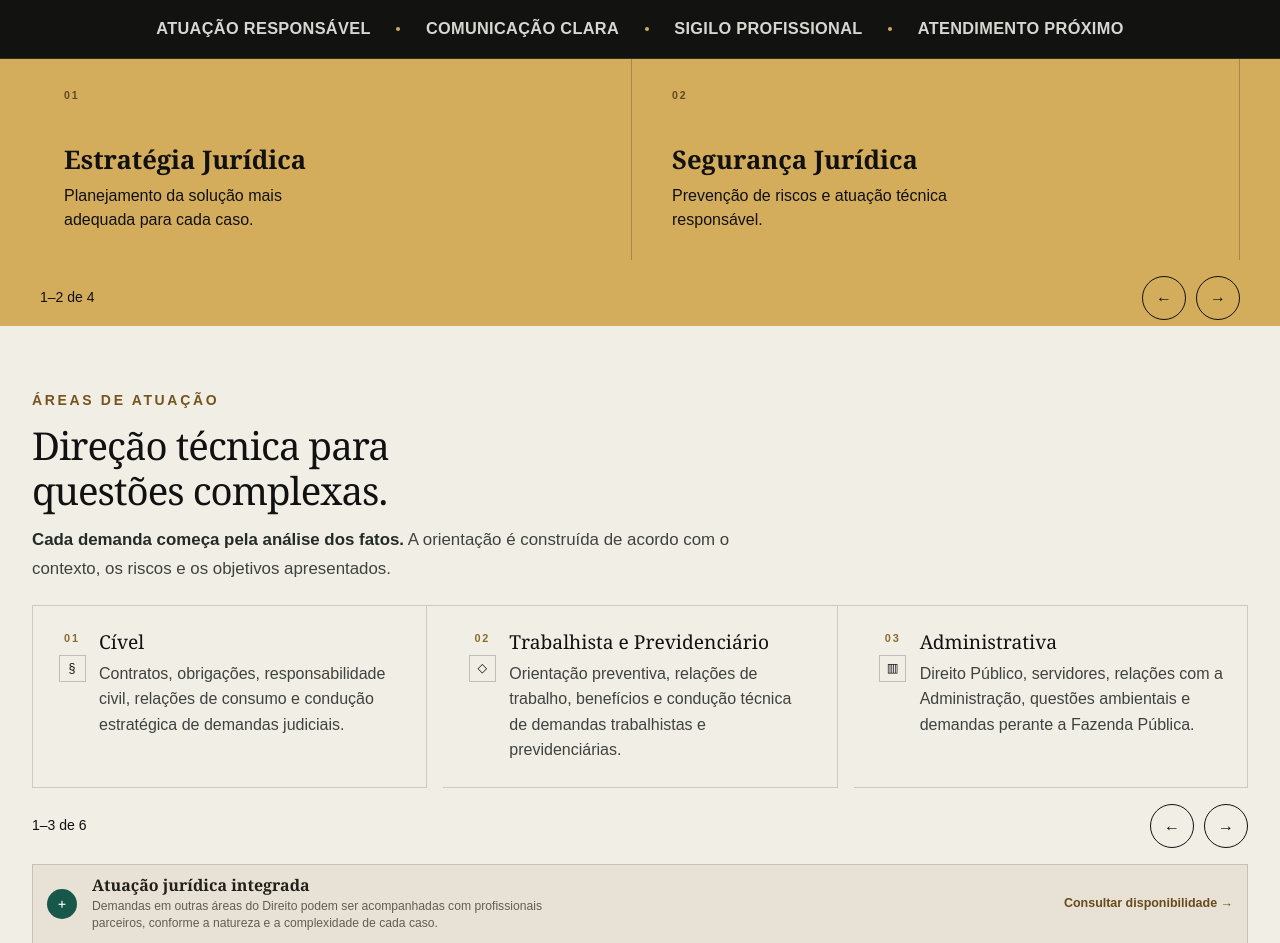
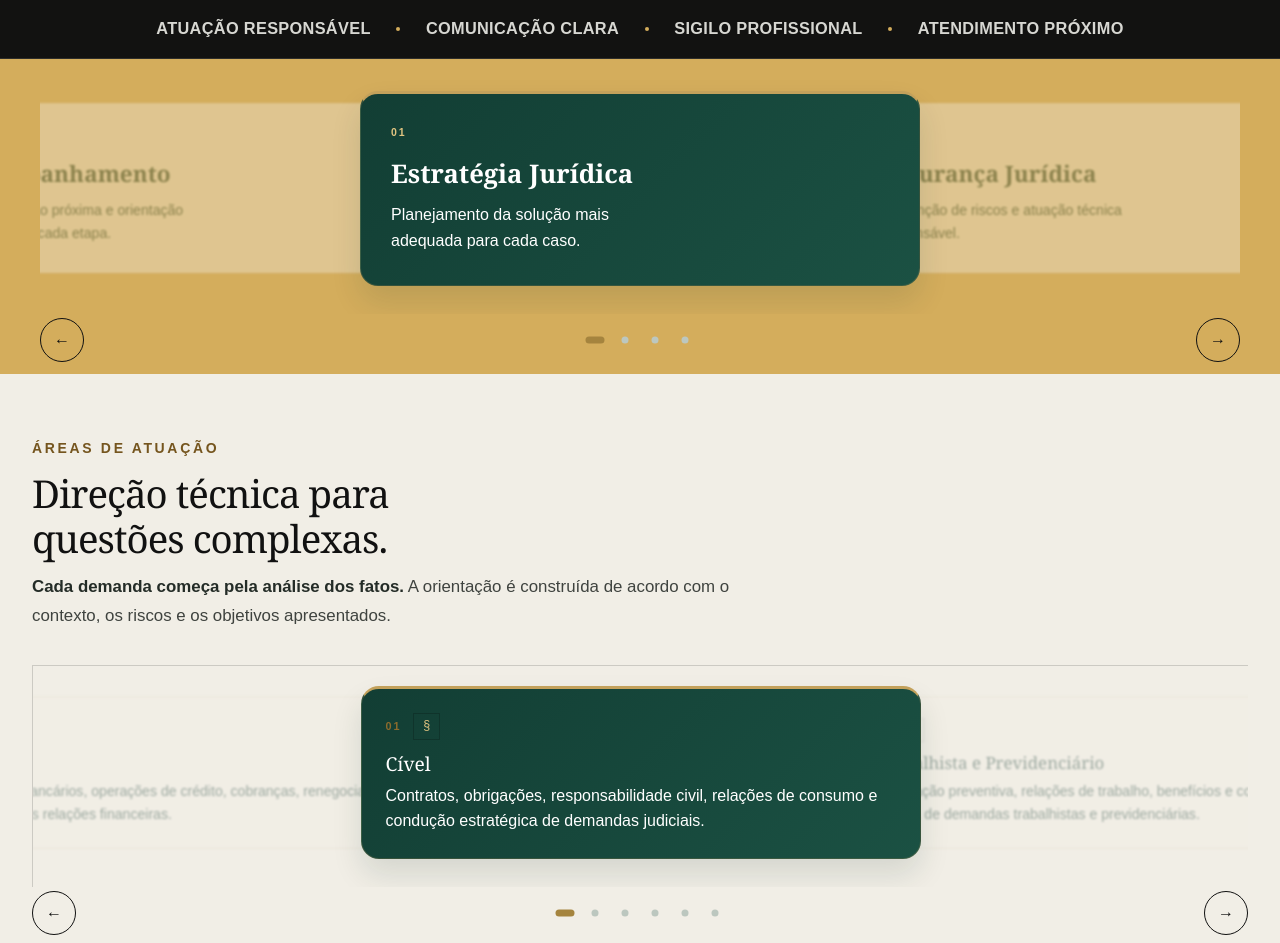
Before and after one commit to lucas00itb-ui/dmg-juridico-site, a plain HTML site: page index.html in a window 1280 px wide. Shown: the part 817-1760 px from the top of the page. Drawn offline with Linux system fonts and the light colour scheme.

Commit message:
Introduce original DMG featured-card carousels with 1.5-second rotation

```diff
--- a/area-do-cliente/index.html
+++ b/area-do-cliente/index.html
@@ -11,8 +11,8 @@
   <link rel="icon" href="/favicon.png" type="image/png" sizes="96x96">
   <link rel="icon" href="/favicon.ico" sizes="any">
   <link rel="stylesheet" href="../assets/css/style.css">
-  <link rel="stylesheet" href="/assets/css/motion.css?v=20260909-2500-v2">
-  <script src="/assets/js/carousels.js?v=20260909-2500-v2" defer></script>
+  <link rel="stylesheet" href="/assets/css/motion.css?v=20260909-featured-1500">
+  <script src="/assets/js/carousels.js?v=20260909-featured-1500" defer></script>
 </head>
 <body class="portal-page">
   <main class="portal-shell">
--- a/assets/css/motion.css
+++ b/assets/css/motion.css
@@ -40,3 +40,23 @@ html body .office-section .office-value p { margin:0; font-size:1rem; line-heigh
 html body .lp-services .dmg-track>.lp-service { text-align:left!important; }
 html body .lp-services .dmg-track>.lp-service h3 { line-height:1.3!important; }
 html body .lp-services .dmg-track>.lp-service p { font-size:1rem!important; line-height:1.65!important; }
+/* DMG signature: emerald focal card, fine gold rule, softly recessed neighbors. */
+html body .dmg-featured { position:relative; padding-top:12px; }
+html body .dmg-featured .dmg-track { display:grid!important; grid-template-columns:minmax(0,1fr)!important; overflow:hidden!important; gap:0!important; padding:20px 0 28px!important; scroll-snap-type:none; touch-action:pan-y; }
+html body .dmg-featured .dmg-track>article { grid-area:1/1; width:58%!important; max-width:560px!important; min-width:0!important; justify-self:center; align-self:stretch; margin:0!important; padding:30px!important; display:flex!important; flex-direction:column; align-items:flex-start; justify-content:center; gap:16px; border:1px solid rgba(165,139,80,.25)!important; border-radius:18px!important; background:#f2eee5!important; color:#173d33!important; box-shadow:none; transition:transform .45s ease,opacity .45s ease,filter .45s ease,background .45s ease!important; }
+html body .dmg-featured .dmg-track>article.is-current { opacity:1!important; transform:translateX(0) scale(1)!important; filter:none; z-index:3; background:linear-gradient(135deg,#123e34,#1b5143)!important; color:#fff!important; box-shadow:0 16px 30px rgba(15,50,40,.12); border-top:3px solid #c3a15b!important; }
+html body .dmg-featured .dmg-track>article.is-before { transform:translateX(-82%) scale(.88)!important; opacity:.38!important; filter:blur(1px); z-index:1; }
+html body .dmg-featured .dmg-track>article.is-after { transform:translateX(82%) scale(.88)!important; opacity:.38!important; filter:blur(1px); z-index:1; }
+html body .dmg-featured .dmg-track>article.is-away { opacity:0!important; visibility:hidden!important; transform:scale(.8)!important; pointer-events:none; }
+html body .dmg-featured .dmg-track>article h2,html body .dmg-featured .dmg-track>article h3 { color:inherit!important; text-align:left!important; margin:0 0 12px!important; font-size:clamp(1.25rem,2vw,1.75rem)!important; line-height:1.3!important; }
+html body .dmg-featured .dmg-track>article p { color:inherit!important; text-align:left!important; margin:0!important; font-size:1rem!important; line-height:1.65!important; }
+html body .dmg-featured .dmg-track>article.is-current small,html body .dmg-featured .dmg-track>article.is-current .practice-top,html body .dmg-featured .dmg-track>article.is-current>span { color:#e1c481!important; }
+html body .dmg-featured .practice-top { flex-direction:row!important; gap:12px!important; }
+html body .dmg-featured .dmg-controls { justify-content:space-between; gap:16px; padding:4px 0 12px; }
+.dmg-dots { display:flex; flex-wrap:wrap; justify-content:center; gap:2px; }
+html body .dmg-dots button { width:28px; min-width:28px; height:36px; border:0; position:relative; background:transparent; }
+.dmg-dots button::after { content:''; position:absolute; width:7px; height:7px; border-radius:50%; background:#bcc7bf; left:50%; top:50%; transform:translate(-50%,-50%); transition:width .3s,background .3s; }
+.dmg-dots button[aria-current="true"]::after { width:19px; border-radius:5px; background:#a5843e; }
+html body .office-section .dmg-featured .dmg-track>.office-value { width:88%!important; min-height:200px; }
+@media(max-width:600px) { html body .dmg-featured .dmg-track>article { width:84%!important; padding:24px!important; border-radius:12px!important; } html body .office-section .dmg-featured .dmg-track>.office-value { width:88%!important; } }
+@media(prefers-reduced-motion:reduce) { html body .dmg-featured .dmg-track>article { transition:none!important; } }
--- a/assets/js/carousels.js
+++ b/assets/js/carousels.js
@@ -1,67 +1,47 @@
-/* Automatic rotation resumes after touch/navigation; no persistent pause state. */
+/* DMG editorial carousel: a featured card with quiet neighboring previews. */
 document.querySelectorAll('[data-carousel]').forEach((track) => {
   const items = [...track.children];
   if (items.length < 2) return;
   const reduced = window.matchMedia('(prefers-reduced-motion: reduce)');
   const frame = document.createElement('div');
-  frame.className = 'dmg-carousel';
-  frame.setAttribute('role', 'region');
-  frame.setAttribute('aria-roledescription', 'carrossel');
-  frame.setAttribute('aria-label', track.dataset.carousel);
+  frame.className = 'dmg-carousel dmg-featured';
+  frame.setAttribute('role','region');
+  frame.setAttribute('aria-roledescription','carrossel');
+  frame.setAttribute('aria-label',track.dataset.carousel);
   track.before(frame); frame.append(track);
   track.classList.add('dmg-track'); track.tabIndex = 0;
-  track.setAttribute('aria-label', `${track.dataset.carousel}: use as setas para navegar`);
-  const controls = document.createElement('div'); controls.className = 'dmg-controls';
-  const count = document.createElement('span'); count.className = 'dmg-count';
-  const button = (text, label) => {
-    const el = document.createElement('button'); el.type = 'button';
-    el.textContent = text; el.setAttribute('aria-label', label); return el;
+  track.setAttribute('aria-label',`${track.dataset.carousel}: use as setas para navegar`);
+  const controls=document.createElement('div'); controls.className='dmg-controls';
+  const make=(text,label)=>{const b=document.createElement('button'); b.type='button';b.textContent=text;b.setAttribute('aria-label',label);return b;};
+  const prev=make('←','Item anterior'), next=make('→','Próximo item');
+  const dots=document.createElement('div');dots.className='dmg-dots';
+  const buttons=items.map((item,i)=>{const b=make('',`Mostrar ${item.querySelector('h2,h3')?.textContent || `item ${i+1}`}`);dots.append(b);return b;});
+  controls.append(prev,dots,next);frame.append(controls);
+  let active=0,timer,startX=null;
+  const interval=1500;track.dataset.interval=String(interval);
+  const render=()=>{
+    items.forEach((item,i)=>{
+      let pos=(i-active+items.length)%items.length;
+      if(pos===items.length-1)pos=-1;
+      item.classList.toggle('is-current',pos===0);
+      item.classList.toggle('is-before',pos===-1);
+      item.classList.toggle('is-after',pos===1);
+      item.classList.toggle('is-away',Math.abs(pos)>1);
+      item.setAttribute('aria-hidden',String(pos!==0));item.inert=pos!==0;
+      buttons[i].setAttribute('aria-current',String(pos===0));
+    });
   };
-  const prev = button('←', 'Itens anteriores');
-  const next = button('→', 'Próximos itens');
-  controls.append(count, prev, next); frame.append(controls);
-  let timer, touching = false;
-  const interval = 2500;
-  track.dataset.interval = String(interval);
-  const step = () => items[0].getBoundingClientRect().width + (parseFloat(getComputedStyle(track).columnGap) || 0);
-  const update = () => {
-    const width = step(); if (!width) return;
-    const first = Math.max(0, Math.round(track.scrollLeft / width));
-    const shown = Math.max(1, Math.round((track.clientWidth + 16) / width));
-    count.textContent = `${first + 1}–${Math.min(items.length, first + shown)} de ${items.length}`;
+  const move=(d)=>{active=(active+d+items.length)%items.length;render();};
+  const start=()=>{
+    clearInterval(timer);if(document.hidden||reduced.matches)return;
+    timer=setInterval(()=>{const r=track.getBoundingClientRect();if(startX===null&&r.bottom>0&&r.top<window.innerHeight)move(1);},interval);
   };
-  const move = (direction) => {
-    const max = Math.max(0, track.scrollWidth - track.clientWidth);
-    if (max < 2) return;
-    let left = track.scrollLeft + direction * step();
-    if (direction > 0 && track.scrollLeft >= max - 3) left = 0;
-    if (direction < 0 && track.scrollLeft <= 3) left = max;
-    track.scrollTo({left: Math.max(0, Math.min(left, max)), behavior: reduced.matches ? 'instant' : 'smooth'});
-  };
-  const start = () => {
-    clearInterval(timer);
-    if (document.hidden || reduced.matches) return;
-    timer = setInterval(() => {
-      if (touching) return;
-      const rect = track.getBoundingClientRect();
-      if (rect.bottom > 0 && rect.top < window.innerHeight) move(1);
-    }, interval);
-  };
-  prev.onclick = () => { move(-1); start(); };
-  next.onclick = () => { move(1); start(); };
-  track.addEventListener('keydown', (e) => {
-    if (!['ArrowLeft', 'ArrowRight'].includes(e.key)) return;
-    e.preventDefault(); move(e.key === 'ArrowRight' ? 1 : -1); start();
-  });
-  track.addEventListener('pointerdown', () => { touching = true; });
-  const release = () => { if (touching) { touching = false; start(); } };
-  window.addEventListener('pointerup', release);
-  window.addEventListener('pointercancel', release);
-  window.addEventListener('blur', release);
-  document.addEventListener('visibilitychange', start);
-  reduced.addEventListener('change', start);
-  track.addEventListener('scroll', update, {passive:true});
-  if ('ResizeObserver' in window) new ResizeObserver(update).observe(track);
-  else window.addEventListener('resize', update);
-  update(); start();
+  prev.onclick=()=>{move(-1);start();};next.onclick=()=>{move(1);start();};
+  buttons.forEach((b,i)=>b.onclick=()=>{active=i;render();start();});
+  track.addEventListener('keydown',e=>{if(!['ArrowLeft','ArrowRight'].includes(e.key))return;e.preventDefault();move(e.key==='ArrowRight'?1:-1);start();});
+  track.addEventListener('pointerdown',e=>{startX=e.clientX;});
+  window.addEventListener('pointerup',e=>{if(startX===null)return;const dx=e.clientX-startX;startX=null;if(Math.abs(dx)>40)move(dx<0?1:-1);start();});
+  const release=()=>{startX=null;start();};window.addEventListener('pointercancel',release);window.addEventListener('blur',release);
+  document.addEventListener('visibilitychange',start);reduced.addEventListener('change',start);
+  render();start();
 });
--- a/index.html
+++ b/index.html
@@ -95,8 +95,8 @@
   }
   </script>
   <script type="application/ld+json">{"@context": "https://schema.org", "@type": "WebSite", "name": "DMG Advocacia", "alternateName": "DMG | Advogados Associados", "url": "https://dmgjuridico.com.br/"}</script>
-  <link rel="stylesheet" href="/assets/css/motion.css?v=20260909-2500-v2">
-  <script src="/assets/js/carousels.js?v=20260909-2500-v2" defer></script>
+  <link rel="stylesheet" href="/assets/css/motion.css?v=20260909-featured-1500">
+  <script src="/assets/js/carousels.js?v=20260909-featured-1500" defer></script>
 </head>
 <body>
   <a class="skip-link" href="#conteudo">Ir para o conteúdo</a>
@@ -178,7 +178,7 @@
     </div>
 
     <section class="principles-section" aria-label="Forma de atuação">
-      <div class="principles-wrap" data-carousel="Forma de atendimento" data-interval="2500">
+      <div class="principles-wrap" data-carousel="Forma de atendimento" data-interval="1500">
         <article class="principle reveal"><small>01</small><div><h2>Estratégia Jurídica</h2><p>Planejamento da solução mais adequada para cada caso.</p></div></article>
         <article class="principle reveal"><small>02</small><div><h2>Segurança Jurídica</h2><p>Prevenção de riscos e atuação técnica responsável.</p></div></article>
         <article class="principle reveal"><small>03</small><div><h2>Atuação Personalizada</h2><p>Análise das particularidades de cada demanda.</p></div></article>
@@ -192,7 +192,7 @@
           <div><p class="eyebrow">Áreas de atuação</p><h2 id="atuacao-title">Direção técnica para questões complexas.</h2></div>
           <p><strong>Cada demanda começa pela análise dos fatos.</strong> A orientação é construída de acordo com o contexto, os riscos e os objetivos apresentados.</p>
         </div>
-        <div class="practice-grid" data-carousel="Áreas de atuação" data-interval="2500">
+        <div class="practice-grid" data-carousel="Áreas de atuação" data-interval="1500">
           <article class="practice-card reveal"><div class="practice-top"><span>01</span><div class="practice-icon" aria-hidden="true">§</div></div><div><h3>Cível</h3><p>Contratos, obrigações, responsabilidade civil, relações de consumo e condução estratégica de demandas judiciais.</p></div></article>
           <article class="practice-card reveal"><div class="practice-top"><span>02</span><div class="practice-icon" aria-hidden="true">◇</div></div><div><h3>Trabalhista e Previdenciário</h3><p>Orientação preventiva, relações de trabalho, benefícios e condução técnica de demandas trabalhistas e previdenciárias.</p></div></article>
           <article class="practice-card reveal"><div class="practice-top"><span>03</span><div class="practice-icon" aria-hidden="true">▥</div></div><div><h3>Administrativa</h3><p>Direito Público, servidores, relações com a Administração, questões ambientais e demandas perante a Fazenda Pública.</p></div></article>
```
Also changed, not shown: licitapara/index.html (+3 -3 lines), privacidade/index.html (+2 -2 lines), publicacoes/index.html (+2 -2 lines), quem-somos/index.html (+3 -3 lines), termos-de-uso/index.html (+2 -2 lines).
